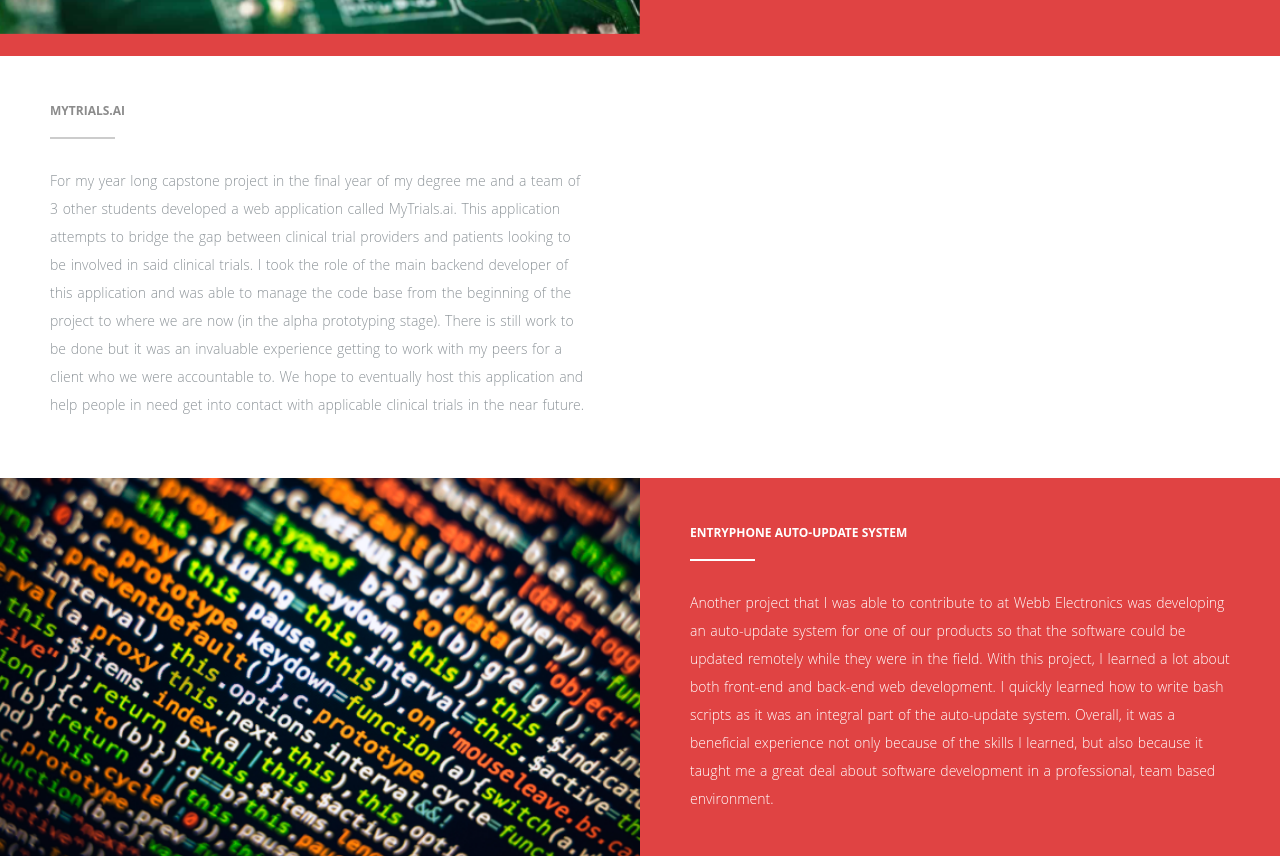
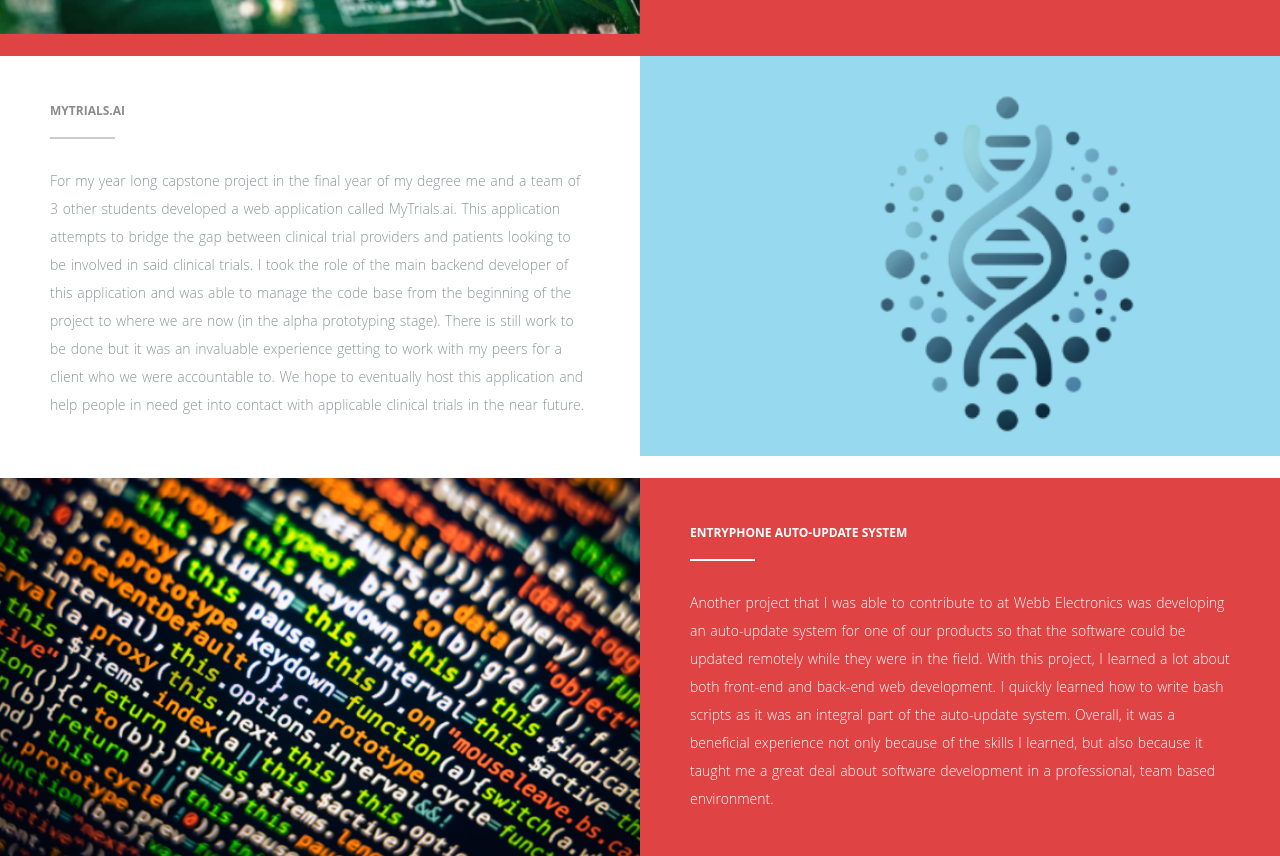
Before and after one commit to TylerConnelly/TylerConnelly.github.io, a plain HTML site: page index.html in a window 1280 px wide. Shown: the part 2844-3700 px from the top of the page. Drawn offline with nearby package versions, Linux system fonts and the light colour scheme; some packages are replaced by stand-ins of ours.

Commit message:
Update index.html

```diff
--- a/index.html
+++ b/index.html
@@ -221,7 +221,7 @@
 					<!-- <a href="index.html#team" class="weight-outline-btn">Read more</a>			 -->
 				</div>
 				<div class="col-md-6 nopadding features-intro-img">
-					<div class="about-image" style="background-image:url(img/new_logo.png)"></div><!-- about image 2 -->
+					<div class="about-image" style="background-image:url(img/new-logo.png)"></div><!-- about image 2 -->
 				</div>
 			</div>
 			<!-- About 3 -->
```
